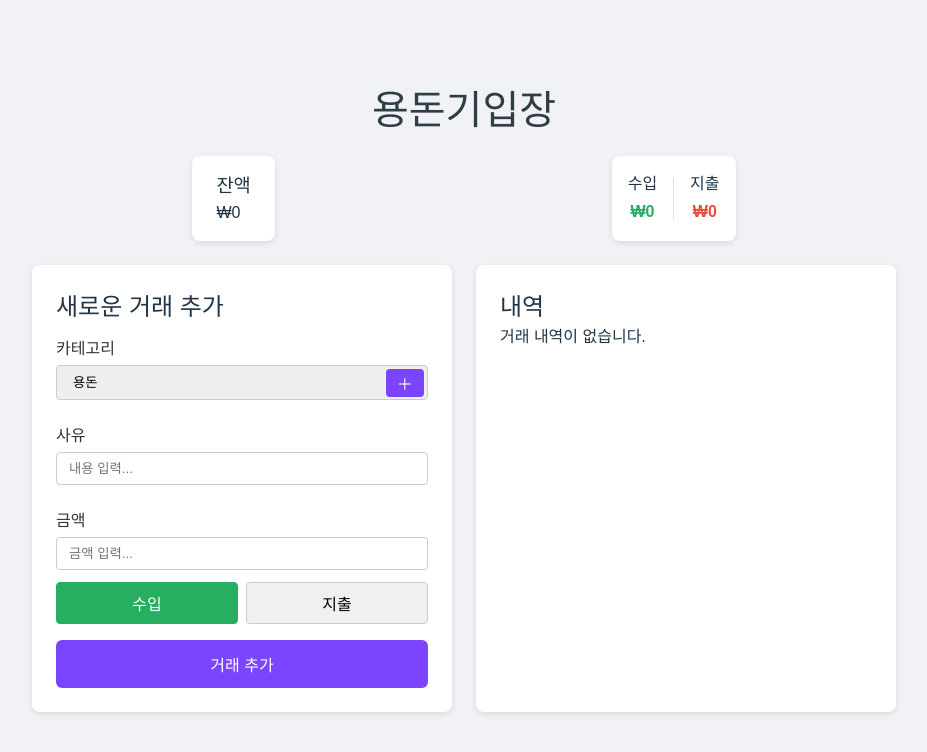
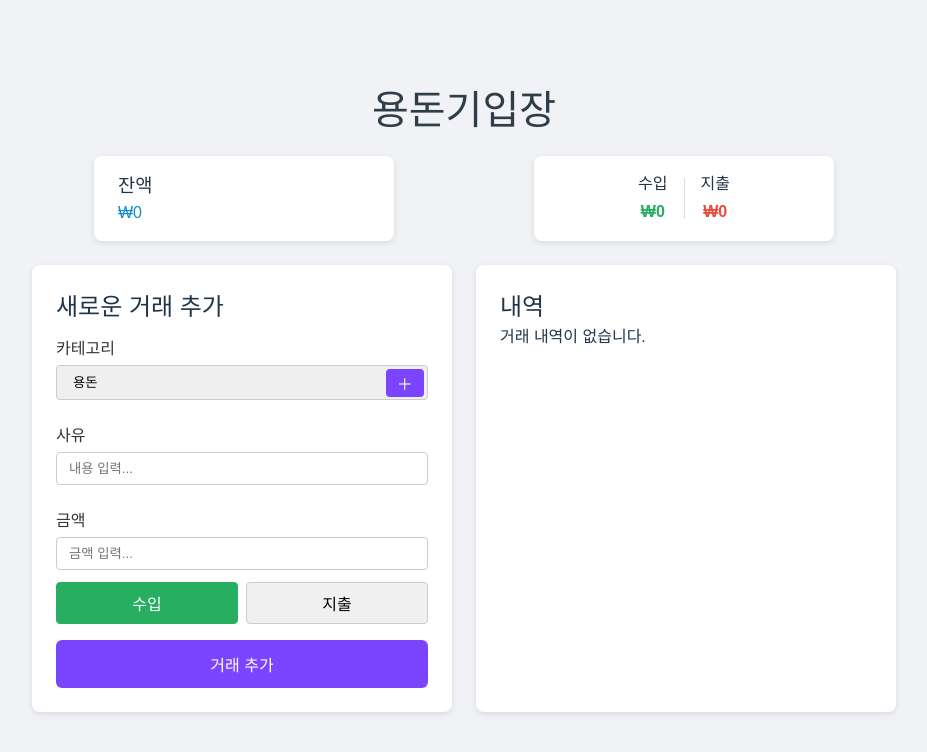
Before and after one commit to hyonun321/money-log, a React (Vite) app: page / in a window 1280 px wide. Shown: the top 752 px of the page, without its empty margins (176-1103 px from the left). Built offline with nearby package versions, Linux system fonts and the light colour scheme.

Commit message:
style: 잔액에 글자 색상 추가

```diff
--- a/src/styles.css
+++ b/src/styles.css
@@ -36,9 +36,16 @@ h1 {
 .summary {
   background: #fff;
   padding: 16px 24px;
+  width: 300px;
+  justify-content: center;
   border-radius: 8px;
   box-shadow: 0 2px 6px rgba(0, 0, 0, 0.1);
 }
+
+.balance p {
+  color: #148bcb;
+}
+
 .summary {
   display: flex;
   align-items: center;
```
